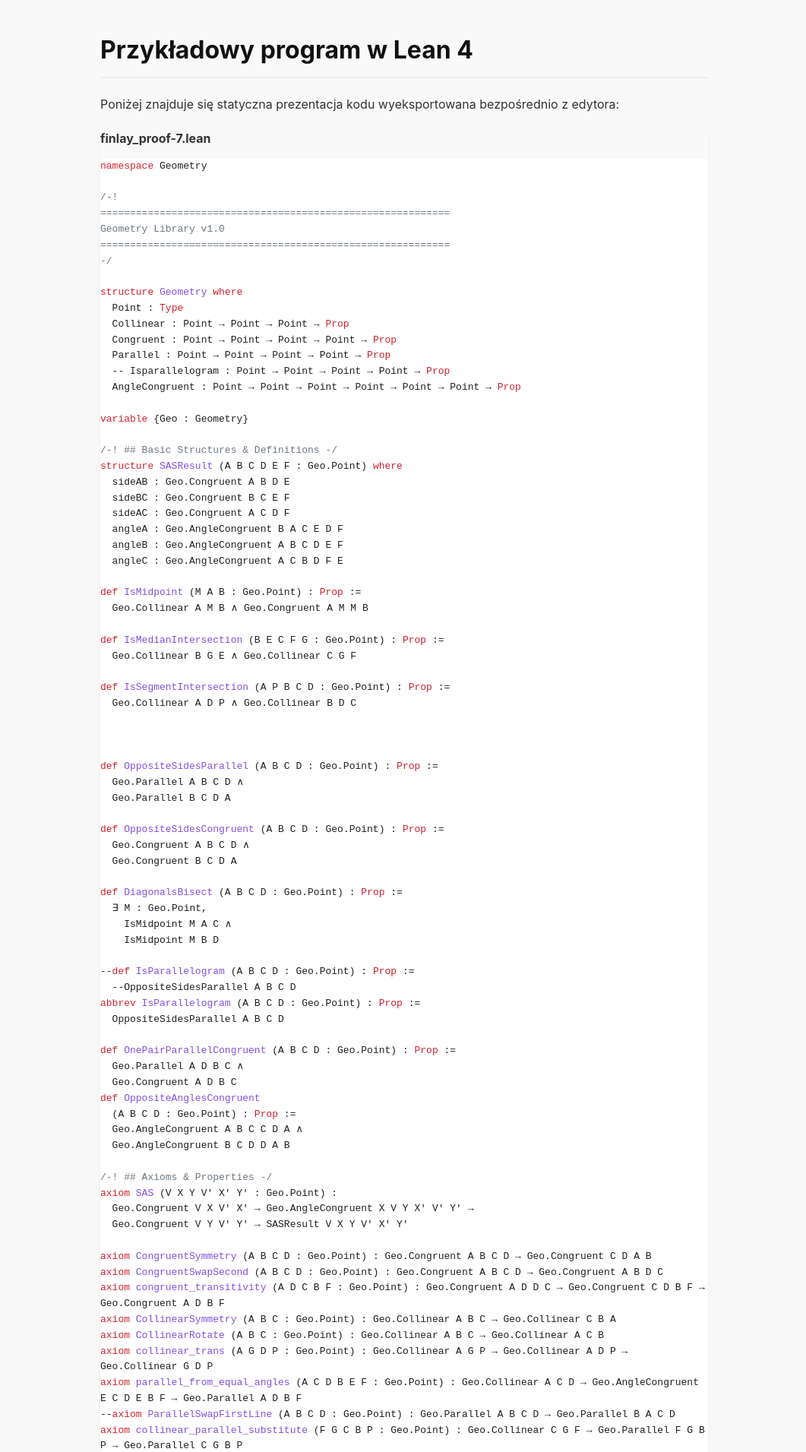
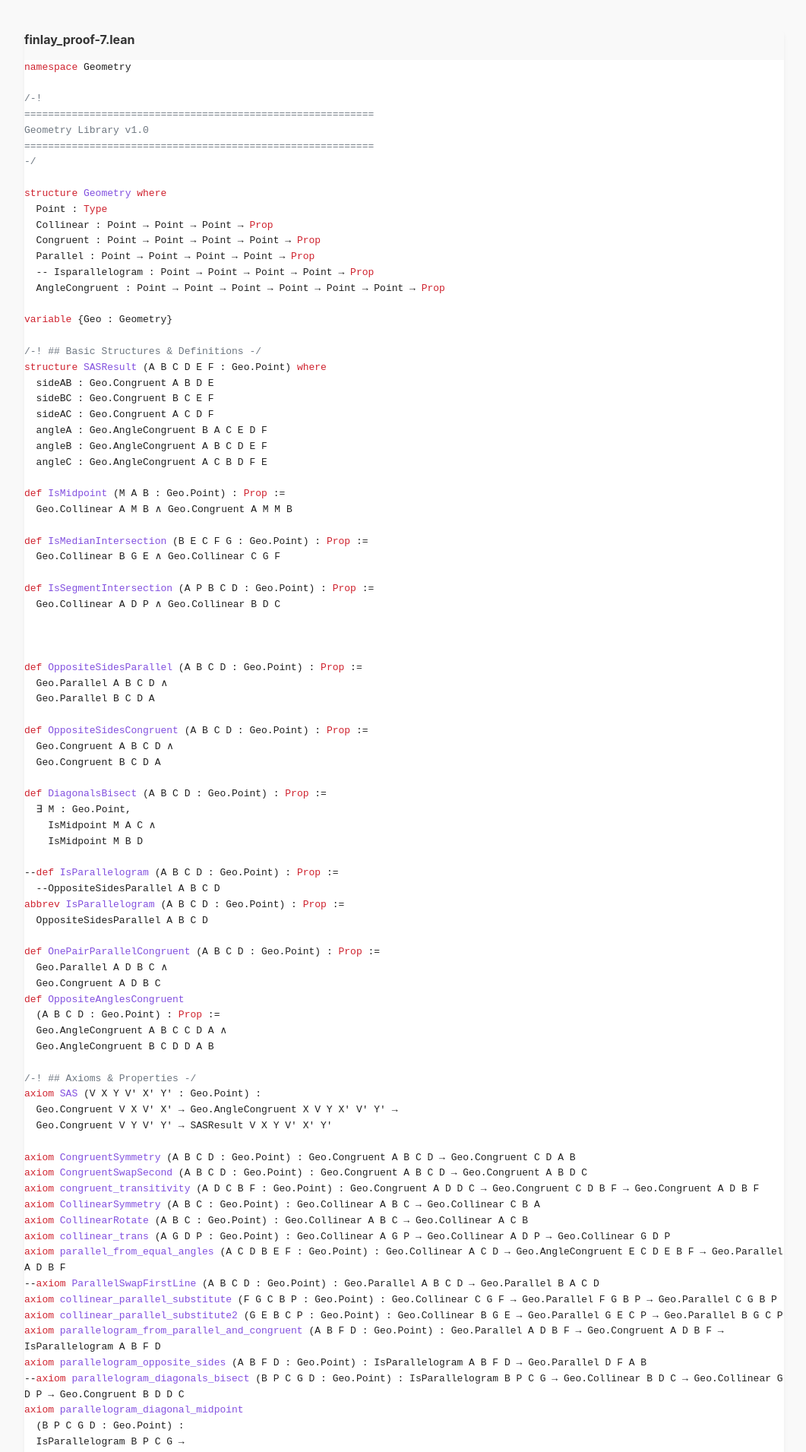
Before and after one commit to cgjteam/cgjteam.github.io, a Jekyll site: the page Geometry_lean.html, which Jekyll copies as it is, in a window 1280 px wide. Shown: the top 1911 px of the page at 76% size, without its empty margins (108-1169 px from the left). Built offline with Jekyll 4.4.1, drawn with Linux system fonts in a browser that asks for light colours.

Commit message:
Adjust styles and remove unnecessary comments
Updated layout and styles in Geometry_lean.html.

```diff
--- a/Geometry_lean.html
+++ b/Geometry_lean.html
@@ -1,17 +1,14 @@
 <!DOCTYPE html>
 <html lang="pl">
 <head>
-    <!-- Ten znacznik jest kluczowy, aby symbole takie jak ∀, ∃, ⊢ wyświetlały się poprawnie -->
+
     <meta charset="UTF-8">
     <meta name="viewport" content="width=device-width, initial-scale=1.0">
-    <title>Mój Kod w Lean 4</title>
-
     <style>
-        /* Dodatkowe opcjonalne style, aby strona ładnie wyglądała na ekranie */
         body {
             font-family: -apple-system, BlinkMacSystemFont, "Segoe UI", Roboto, sans-serif;
             line-height: 1.6;
-            max-width: 800px;
+            max-width: 1000px;
             margin: 40px auto;
             padding: 0 20px;
             background-color: #f9f9f9;
@@ -33,10 +30,7 @@
 </head>
 <body>
 
-    <h1>Przykładowy program w Lean 4</h1>
-    <p>Poniżej znajduje się statyczna prezentacja kodu wyeksportowana bezpośrednio z edytora:</p>
 
-    <!-- TUTAJ WSTAWISZ TO, CO SKOPIOWAŁO ROZSZERZENIE "COPY AS HTML" -->
     <div class="kod-kontener">
 
 <div style="max-width:100%;overflow:auto">
```
